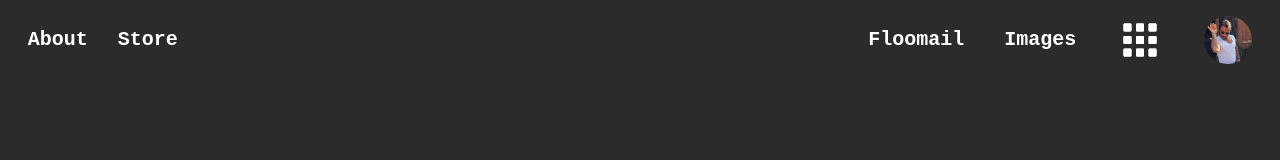
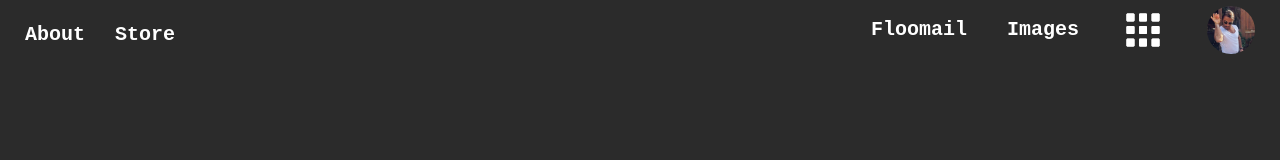
Before and after one commit to Crab-the-dev/Flooble-homepage, a plain HTML site: page Index.html in a window 1280 px wide. Drawn offline with Linux system fonts and the light colour scheme.

Commit message:
added grid for body

```diff
--- a/Styles.css
+++ b/Styles.css
@@ -6,12 +6,14 @@
 body{
   font:15pt/1.5 monospace;
   min-height: 100vh;
+  display: grid;
+  grid-template-columns: 1fr 2fr 1fr;
+  grid-template-rows: 3em auto 3em;
   background: #2B2B2B;
 }
 header{
   margin:10px 0;
-  height:3em;
-  width:100%;
+  grid-area: 1 / 1 / 2 / 4;
   font-weight: bold;
   font-size: 20px;
 }
@@ -25,7 +27,7 @@ nav{
   align-items: center;
   justify-content: space-between;
   height: 100%;
-  width:98%;
+  border:10px solid transparent;
 }
 .container,nav{
   margin:auto;
@@ -92,3 +94,5 @@ a:hover{
   }
 
 }
+/*.div2 { grid-area: 2 / 2 / 3 / 3; }
+.div3 { grid-area: 3 / 1 / 4 / 4; }*/
```
